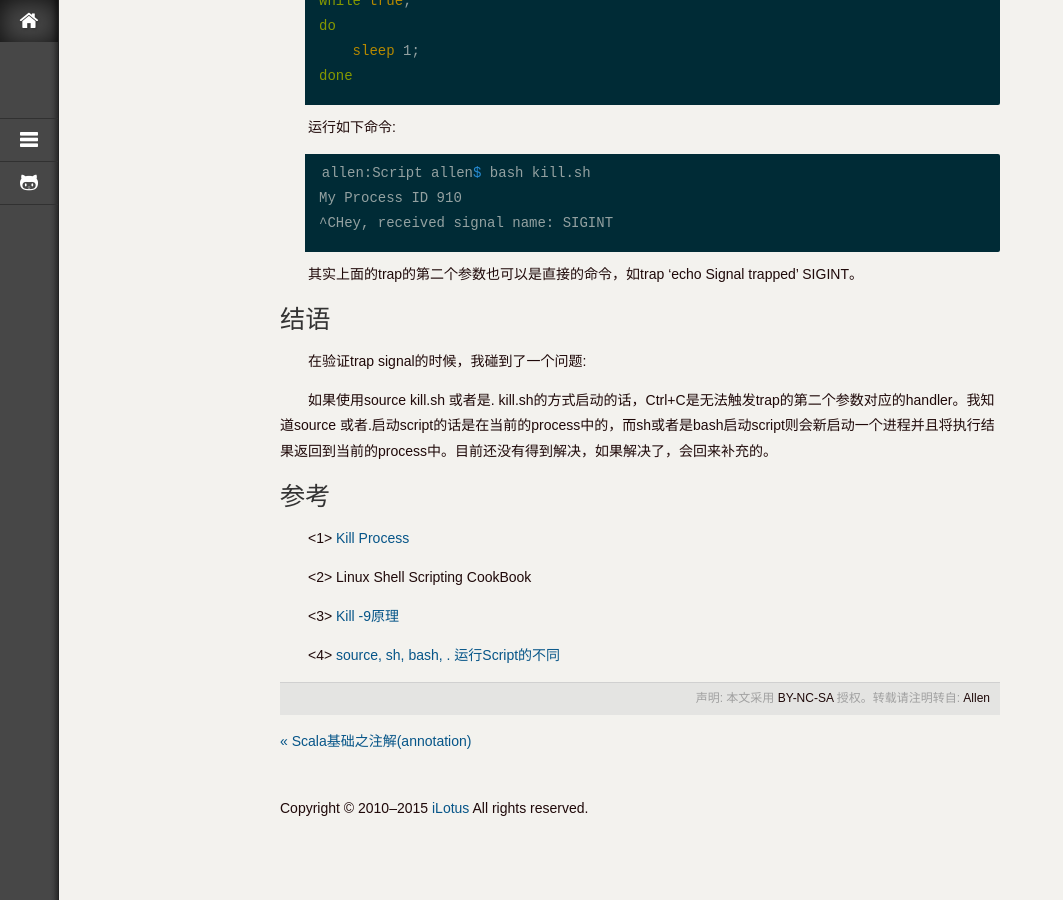
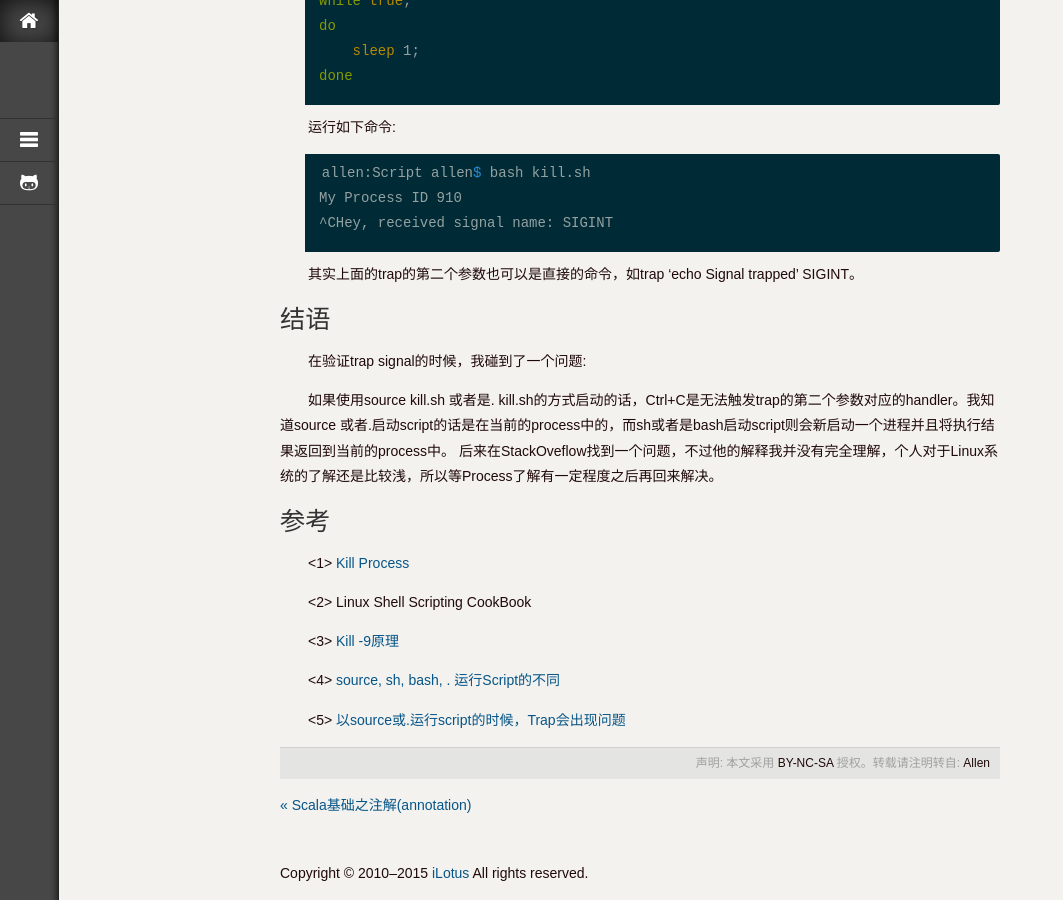
Before and after one commit to jacoffee/jacoffee.github.io, a Jekyll site: the page built from _posts/2015-04-12-linux-kill-processes.md, in a window 1280 px wide and 900 px high, scrolled down 1875 px. Shown: the whole window, without its empty margins (0-1063 px from the left). Built offline with Jekyll 4.4.1, drawn with Linux system fonts in a browser that asks for light colours; some web fonts are replaced; Markdown is read by kramdown in place of the engine named in the settings; comment, search, counter and statistics services are not loaded.

Commit message:
blog update

```diff
--- a/_posts/2015-04-12-linux-kill-processes.md
+++ b/_posts/2015-04-12-linux-kill-processes.md
@@ -107,7 +107,8 @@ My Process ID 910
 # 结语
 在验证trap signal的时候，我碰到了一个问题:
 
-如果使用source kill.sh 或者是. kill.sh的方式启动的话，Ctrl+C是无法触发trap的第二个参数对应的handler。我知道source 或者.启动script的话是在当前的process中的，而sh或者是bash启动script则会新启动一个进程并且将执行结果返回到当前的process中。目前还没有得到解决，如果解决了，会回来补充的。
+如果使用source kill.sh 或者是. kill.sh的方式启动的话，Ctrl+C是无法触发trap的第二个参数对应的handler。我知道source 或者.启动script的话是在当前的process中的，而sh或者是bash启动script则会新启动一个进程并且将执行结果返回到当前的process中。
+后来在StackOveflow找到一个问题，不过他的解释我并没有完全理解，个人对于Linux系统的了解还是比较浅，所以等Process了解有一定程度之后再回来解决。
 
 # 参考
 <1> [Kill Process](http://www.cyberciti.biz/faq/kill-process-in-linux-or-terminate-a-process-in-unix-or-linux-systems/)
@@ -117,3 +118,5 @@ My Process ID 910
 <3> [Kill -9原理](http://unix.stackexchange.com/questions/5642/what-if-kill-9-does-not-work)
 
 <4> [source, sh, bash, . 运行Script的不同](http://superuser.com/questions/176783/what-is-the-difference-between-executing-a-bash-script-and-sourcing-a-bash-scrip)
+
+<5> [以source或.运行script的时候，Trap会出现问题](http://stackoverflow.com/questions/10630059/why-is-this-simple-bash-trap-failing)
```
